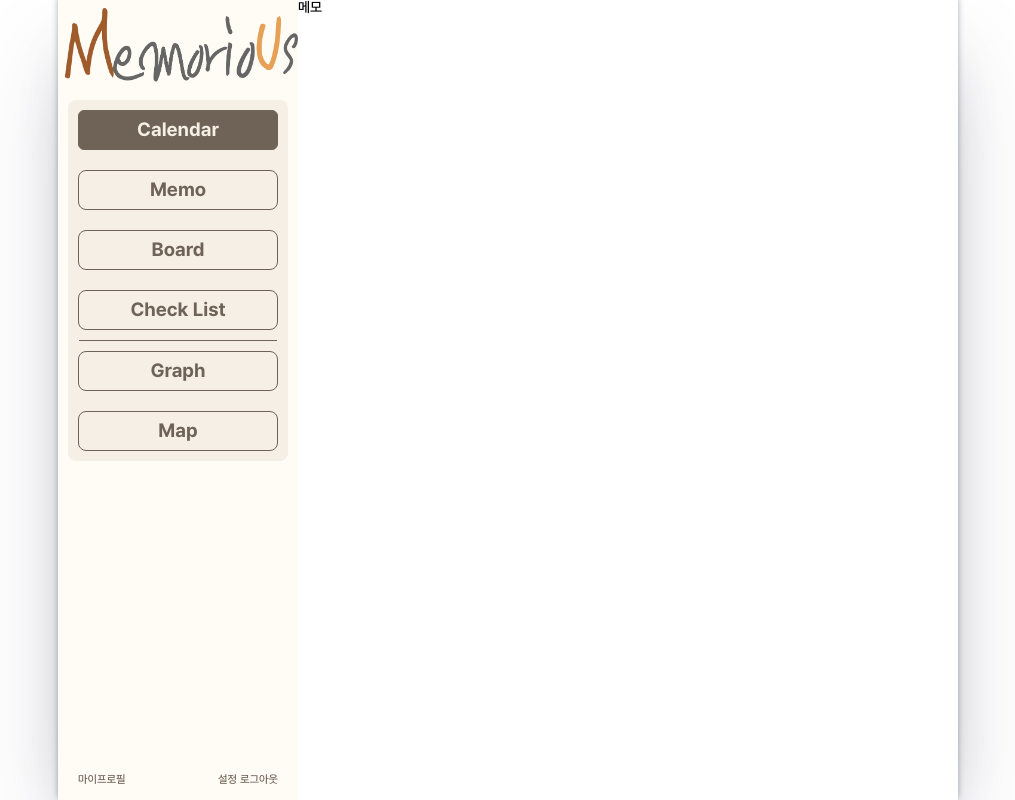
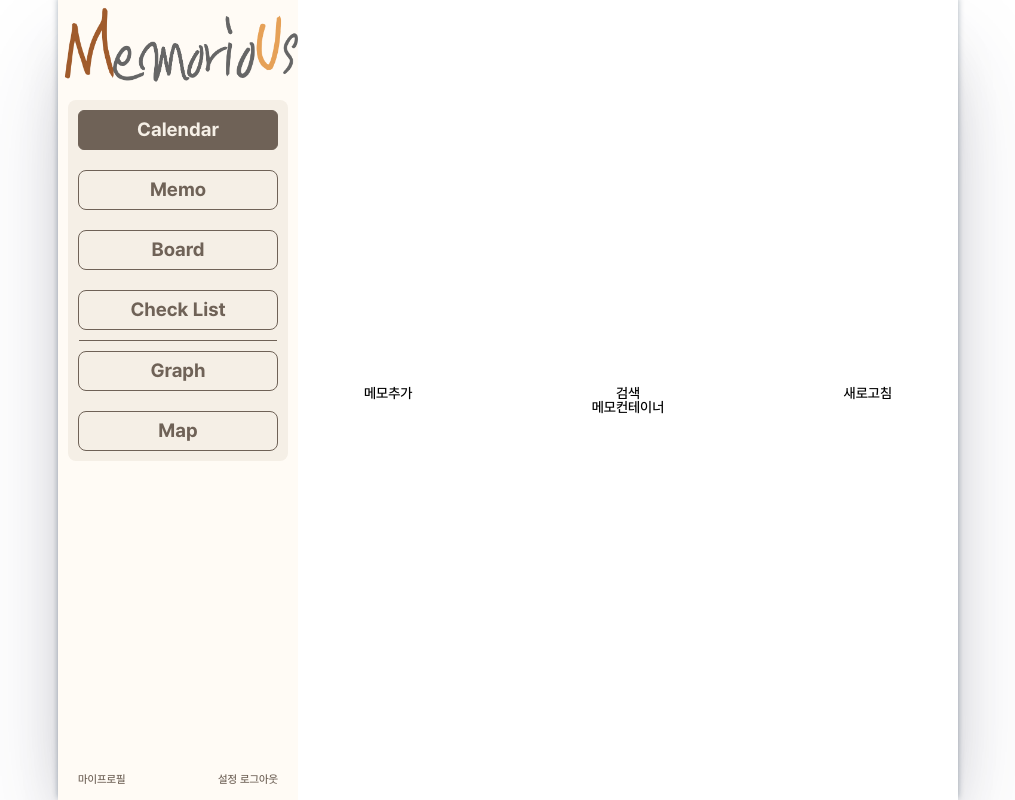
Before and after one commit to yoodeve/memorious-front-R, a React (Create React App) app: page /memo in a window 1280 px wide. Shown: the whole page, without its empty margins (132-1147 px from the left). Built offline with nearby package versions, Linux system fonts and the light colour scheme.

Commit message:
Feat: 메모 페이지 퍼블리싱 진행중

```diff
--- /dev/null
+++ b/src/Routing/MemoRoute.js
@@ -0,0 +1,13 @@
+import React from "react";
+import { Route, Routes } from "react-router-dom";
+import MemoMain from "../pages/Memo/MemoMain";
+
+function MemoRoute() {
+    return (
+        <Routes>
+            <Route index element={<MemoMain />} />
+        </Routes>
+    );
+}
+
+export default MemoRoute;
--- a/src/Routing/index.js
+++ b/src/Routing/index.js
@@ -4,6 +4,7 @@ import Main from "../pages/Main/Main";
 import SideBar from "../pages/SideBar/SideBar";
 import GlobalStyle from "../style/Global";
 import ChartRoute from "./ChartRoute";
+import MemoRoute from "./MemoRoute";
 
 function Routing() {
     return (
@@ -13,7 +14,7 @@ function Routing() {
                 <Routes>
                     <Route path="/" element={<SideBar />}>
                         <Route path="/calendar" element={<Main />} />
-                        <Route path="/memo" element={<>메모</>} />
+                        <Route path="/memo/*" element={<MemoRoute />} />
                         <Route path="/board" element={<>게시판</>} />
                         <Route path="/check-list" element={<>체크</>} />
                         <Route path="/chart/*" element={<ChartRoute />} />
--- /dev/null
+++ b/src/component/Memo/MemoContainer.jsx
@@ -0,0 +1,7 @@
+import React from "react";
+
+function MemoContainer() {
+    return <div>메모컨테이너</div>;
+}
+
+export default MemoContainer;
--- /dev/null
+++ b/src/component/Memo/MemoHeader.jsx
@@ -0,0 +1,15 @@
+import React from "react";
+import { memoHeaderContainer } from "./style";
+/** @jsxImportSource @emotion/react */
+
+function MemoHeader() {
+    return (
+        <div css={memoHeaderContainer}>
+            <div>메모추가</div>
+            <div>검색</div>
+            <div>새로고침</div>
+        </div>
+    );
+}
+
+export default MemoHeader;
--- /dev/null
+++ b/src/component/Memo/style.js
@@ -0,0 +1,9 @@
+import { css } from "@emotion/react";
+
+export const memoHeaderContainer = css`
+    width: 80%;
+    height: max-content;
+    display: flex;
+    justify-content: space-between;
+    align-items: center;
+`;
--- /dev/null
+++ b/src/pages/Memo/MemoMain.jsx
@@ -0,0 +1,25 @@
+import React from "react";
+import { css } from "@emotion/react";
+/** @jsxImportSource @emotion/react */
+import MemoHeader from "../../component/Memo/MemoHeader";
+import MemoContainer from "../../component/Memo/MemoContainer";
+
+const memoMainContainer = css`
+    width: 100%;
+    height: 100%;
+    display: flex;
+    flex-direction: column;
+    justify-content: center;
+    align-items: center;
+`;
+
+function MemoMain() {
+    return (
+        <div css={memoMainContainer}>
+            <MemoHeader />
+            <MemoContainer />
+        </div>
+    );
+}
+
+export default MemoMain;
```
